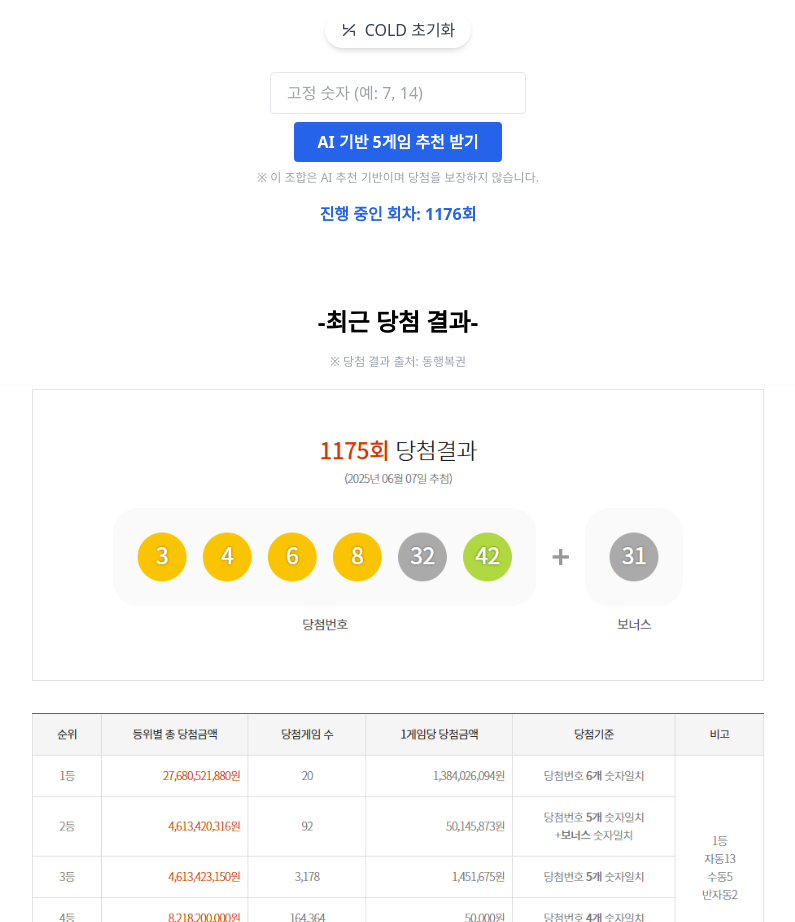
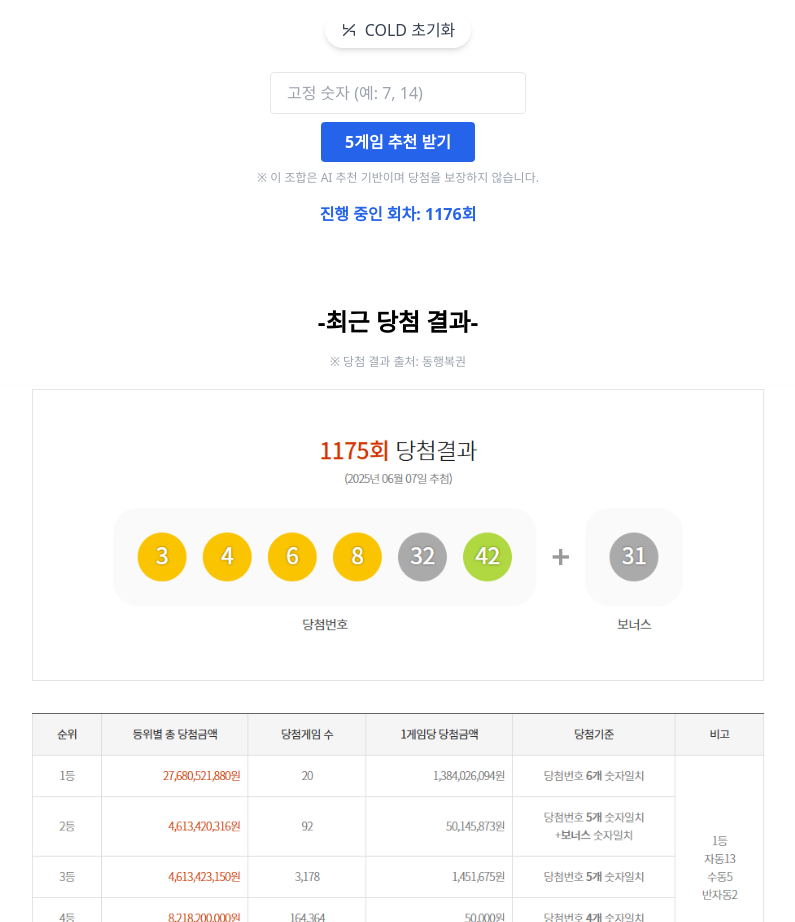
Before and after one commit to mysmartdeal/mysmartdeal, a Next.js app: page /test in a window 1280 px wide. Shown: the part 785-1707 px from the top of the page, without its empty margins (242-1037 px from the left). Built offline with nearby package versions, Linux system fonts and the light colour scheme.

Commit message:
Update test.js

```diff
--- a/pages/test.js
+++ b/pages/test.js
@@ -251,7 +251,7 @@ export default function LottoPage() {
             onClick={handleGenerate}
             className="bg-blue-600 text-white font-semibold px-6 py-2 rounded hover:bg-blue-700 transition mx-auto block"
           >
-            AI 기반 5게임 추천 받기
+            5게임 추천 받기
           </button>
           <div className="text-xs text-gray-400 mt-2 mb-4">
             ※ 이 조합은 AI 추천 기반이며 당첨을 보장하지 않습니다.
```
